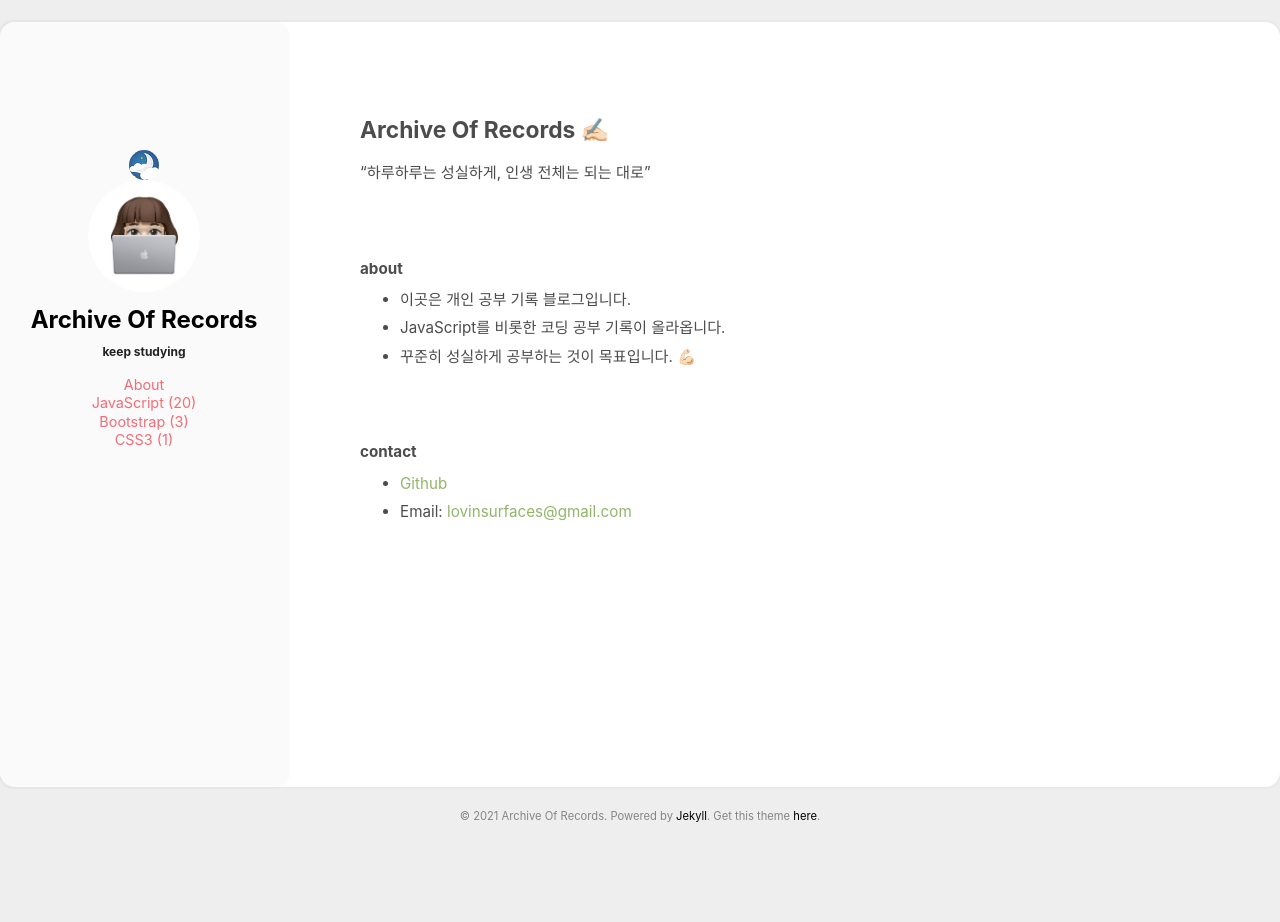
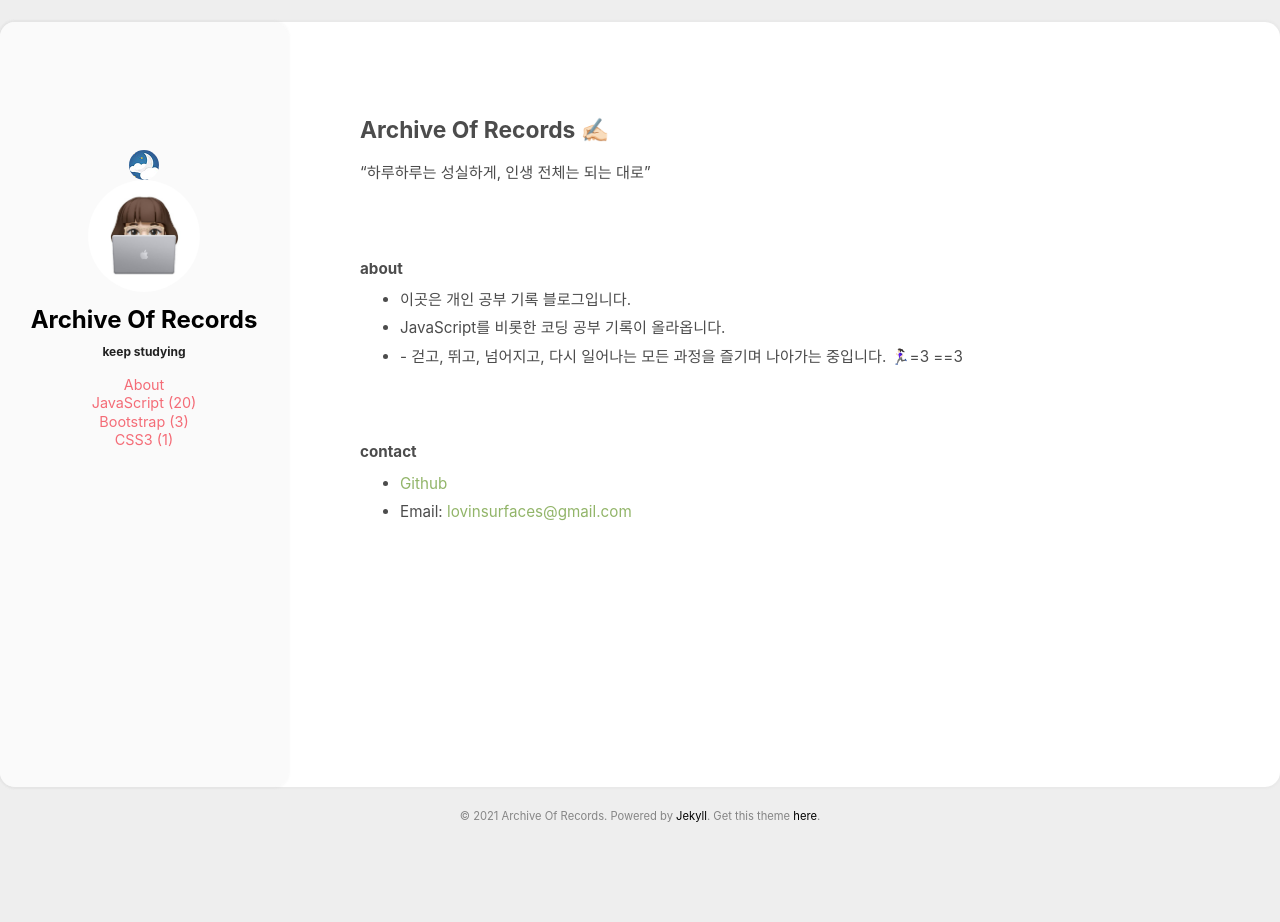
Before and after one commit to absolutelyfullycapable/absolutelyfullycapable.github.io, a Jekyll site: the page built from aboutme.html, in a window 1280 px wide. Built offline with Jekyll 4.4.1, drawn with Linux system fonts in a browser that asks for light colours.

Commit message:
Update aboutme.html

```diff
--- a/aboutme.html
+++ b/aboutme.html
@@ -11,7 +11,7 @@ layout: page
         <ul>
             <li>이곳은 개인 공부 기록 블로그입니다.</li>
             <li>JavaScript를 비롯한 코딩 공부 기록이 올라옵니다.</li>
-            <li>꾸준히 성실하게 공부하는 것이 목표입니다. 💪🏻</li>
+            <li>- 걷고, 뛰고, 넘어지고, 다시 일어나는 모든 과정을 즐기며 나아가는 중입니다. 🏃🏻‍♀️=3 ==3</li>
         </ul>
         <br>
         <h4>contact</h4>
```
